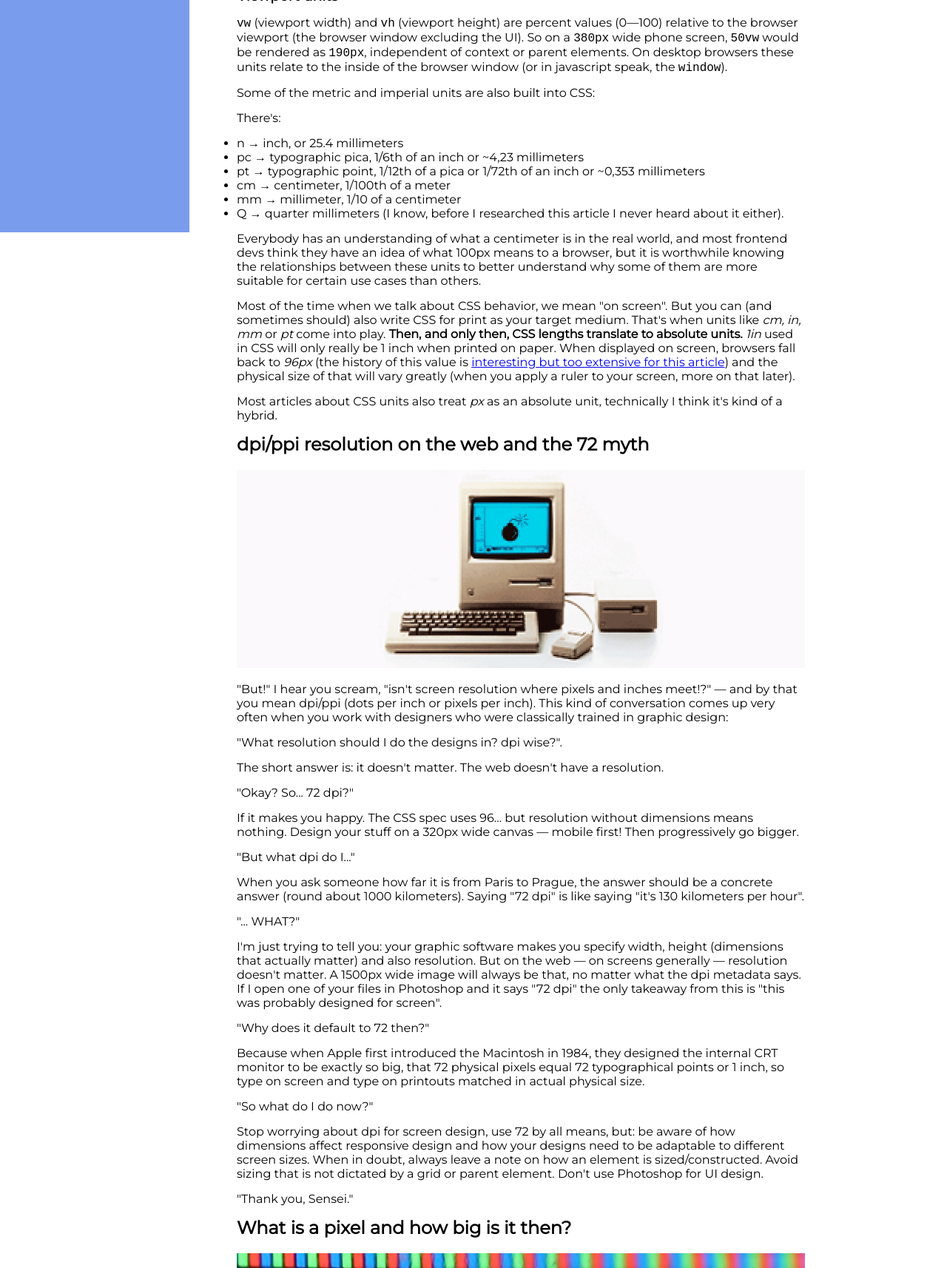
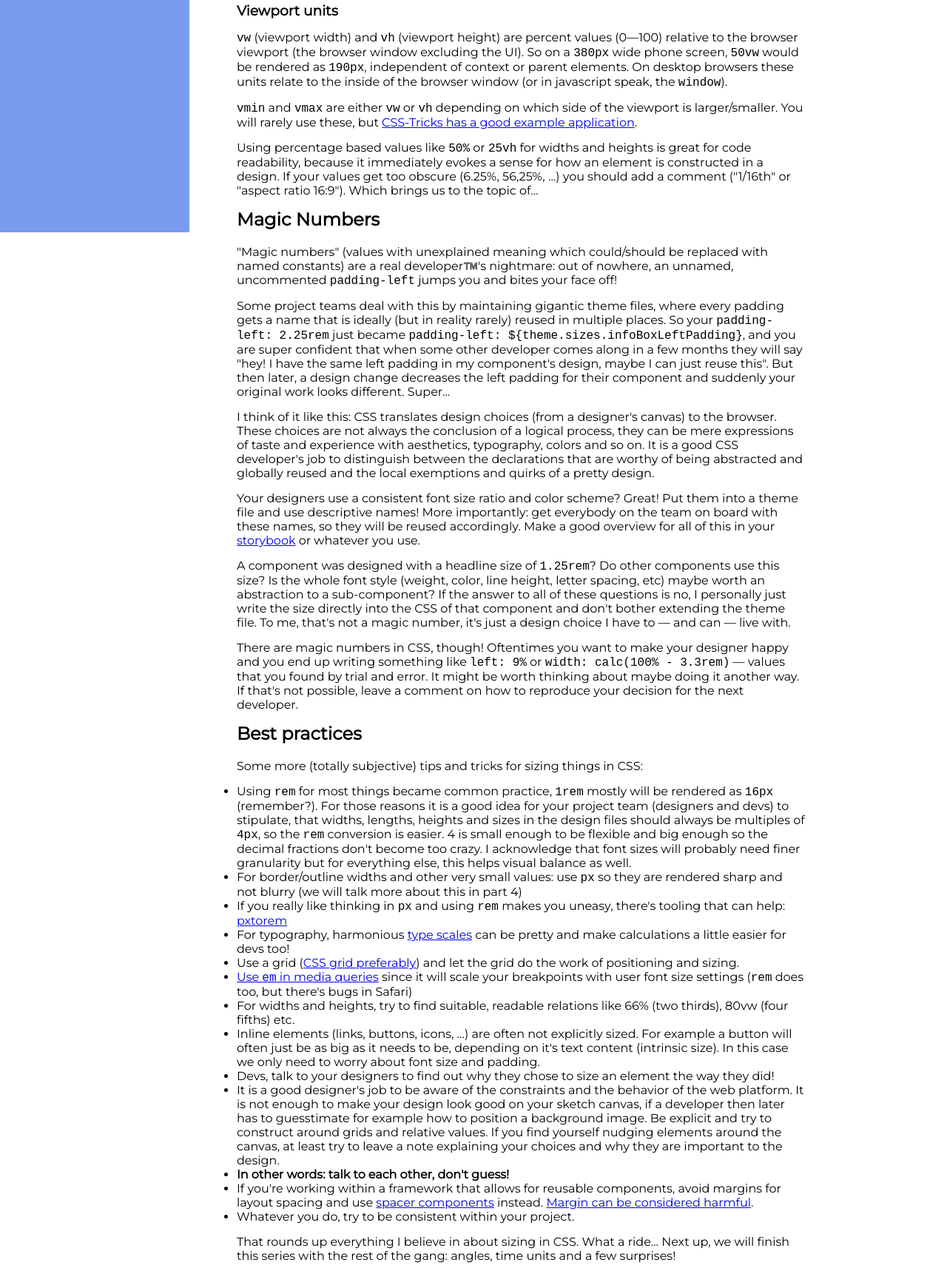
Before and after one commit to Hengselman/Week-1---Links-en-navigatie2, a plain HTML site: page artikel3.html in a window 1280 px wide. Shown: the part 486-2200 px from the top of the page at 74% size. Drawn offline with Linux system fonts and the light colour scheme.

Commit message:
Artikel 3 af

```diff
--- a/artikel3.html
+++ b/artikel3.html
@@ -46,140 +46,45 @@
             independent of context or parent elements.
             On desktop browsers these units relate to the inside of the browser window
             (or in javascript speak, the <code>window</code>).</p>
-          <p></p>
+          <p><code>vmin</code> and <code>vmax</code> are either <code>vw</code> or <code>vh</code> depending on which side of the
+            viewport is larger/smaller. You will rarely use these,
+            but <a href="https://css-tricks.com/simple-little-use-case-vmin/">CSS-Tricks has a good example application</a>.</p>
+          <p>Using percentage based values like <code>50%</code> or <code>25vh</code>
+            for widths and heights is great for code readability,
+            because it immediately evokes a sense for how an element is constructed in a design.
+            If your values get too obscure (6.25%, 56,25%, …) you should add a
+            comment ("1/16th" or "aspect ratio 16:9"). Which brings us to the topic of…</p>
         </section>
         <section>
-          <p>Some of the metric and imperial units are also built into CSS:</p>
-
-          <p>There's:</p>
-          <ul>
-            <li>n → inch, or 25.4 millimeters</li>
-            <li>pc → typographic pica, 1/6th of an inch or ~4,23 millimeters</li>
-            <li>pt → typographic point, 1/12th of a pica or 1/72th of an inch or ~0,353 millimeters</li>
-            <li>cm → centimeter, 1/100th of a meter</li>
-            <li>mm → millimeter, 1/10 of a centimeter</li>
-            <li>Q → quarter millimeters (I know, before I researched this article I never heard about it either).</li>
-          </ul>
+          <h2>Magic Numbers</h2>
+          <p>"Magic numbers" (values with unexplained meaning which could/should be
+            replaced with named constants) are a real developer™️'s nightmare:
+            out of nowhere, an unnamed, uncommented <code>padding-left</code> jumps you and bites your face off!</p>
+          <p>Some project teams deal with this by maintaining gigantic theme files, where every padding gets a name that is ideally (but in reality rarely) reused in multiple places. So your <code>padding-left: 2.25rem</code> just became <code>padding-left: ${theme.sizes.infoBoxLeftPadding}</code>, and you are super confident that when some other developer comes along in a few months they will say "hey! I have the same left padding in my component's design, maybe I can just reuse this". But then later, a design change decreases the left padding for their component and suddenly your original work looks different. Super...</p>
+          <p>I think of it like this: CSS translates design choices (from a designer's canvas) to the browser. These choices are not always the conclusion of a logical process, they can be mere expressions of taste and experience with aesthetics, typography, colors and so on. It is a good CSS developer's job to distinguish between the declarations that are worthy of being abstracted and globally reused and the local exemptions and quirks of a pretty design.</p>
+          <p>Your designers use a consistent font size ratio and color scheme? Great! Put them into a theme file and use descriptive names! More importantly: get everybody on the team on board with these names, so they will be reused accordingly. Make a good overview for all of this in your <a href="https://storybook.js.org/">storybook</a> or whatever you use.</p>
+          <p>A component was designed with a headline size of <code>1.25rem</code>? Do other components use this size? Is the whole font style (weight, color, line height, letter spacing, etc) maybe worth an abstraction to a sub-component? If the answer to all of these questions is no, I personally just write the size directly into the CSS of that component and don't bother extending the theme file. To me, that's not a magic number, it's just a design choice I have to — and can — live with.</p>
+          <p>There are magic numbers in CSS, though! Oftentimes you want to make your designer happy and you end up writing something like <code>left: 9%</code> or <code>width: calc(100% - 3.3rem)</code> — values that you found by trial and error. It might be worth thinking about maybe doing it another way. If that's not possible, leave a comment on how to reproduce your decision for the next developer.</p>
         </section>
         <section>
-          <p>Everybody has an understanding of what a centimeter is in the real world,
-          and most frontend devs think they have an idea of what 100px means to a browser,
-          but it is worthwhile knowing the relationships between these units to better understand why some
-          of them are more suitable for certain use cases than others.</p>
-        </section>
-        <section>
-          <p>Most of the time when we talk about CSS behavior, we mean "on screen".
-          But you can (and sometimes should) also write CSS for print as your target medium.
-          That's when units like <i>cm, in, mm</i> or <i>pt</i> come into play. <b>Then, and only then, CSS lengths translate to absolute units.</b>
-          <i>1in</i> used in CSS will only really be 1 inch when printed on paper.
-          When displayed on screen, browsers fall back to <i>96px</i> (the history of this value is <a href="https://www.scantips.com/no72dpib.html">interesting but too extensive for this article</a>)
-          and the physical size of that will vary greatly (when you apply a ruler to your screen, more on that later).</p>
-
-          <p>Most articles about CSS units also treat <i>px</i> as an absolute unit, technically I think it's kind of a hybrid.</p>
-        </section>
-        <section>
-          <h2>dpi/ppi resolution on the web and the 72 myth</h2>
-          <figure><img src="img/macintosh.webp" alt="A 1984 Macintosh computer with mouse and floppy driveA 1984 Macintosh computer with mouse and floppy drive"></figure>
-          <p>"But!" I hear you scream, "isn't screen resolution where pixels and inches meet!?" —
-          and by that you mean dpi/ppi (dots per inch or pixels per inch).
-          This kind of conversation comes up very often when you work with designers who were classically trained in graphic design:</p>
-
-          <p>"What resolution should I do the designs in? dpi wise?".</p>
-
-          <p>The short answer is: it doesn't matter. The web doesn't have a resolution.</p>
-
-          <p>"Okay? So... 72 dpi?"</p>
-
-          <p>If it makes you happy. The CSS spec uses 96... but resolution without dimensions means nothing.
-          Design your stuff on a 320px wide canvas — mobile first! Then progressively go bigger.</p>
-
-          <p>"But what dpi do I..."</p>
-
-          <p>When you ask someone how far it is from Paris to Prague, the answer should be a concrete answer
-          (round about 1000 kilometers). Saying "72 dpi" is like saying "it's 130 kilometers per hour".</p>
-
-          <p>"... WHAT?"</p>
-
-          <p>I'm just trying to tell you: your graphic software makes you specify width, height
-          (dimensions that actually matter) and also resolution. But on the web — on screens generally —
-          resolution doesn't matter. A 1500px wide image will always be that, no matter what the dpi metadata says.
-          If I open one of your files in Photoshop and it says "72 dpi" the only takeaway from this is "this was probably designed for screen".</p>
-
-          <p>"Why does it default to 72 then?"</p>
-
-          <p>Because when Apple first introduced the Macintosh in 1984, they designed the internal CRT monitor to be exactly so big,
-          that 72 physical pixels equal 72 typographical points or 1 inch,
-          so type on screen and type on printouts matched in actual physical size.</p>
-
-          <p>"So what do I do now?"</p>
-
-          <p>Stop worrying about dpi for screen design, use 72 by all means, but: be aware of how dimensions affect responsive design
-          and how your designs need to be adaptable to different screen sizes. When in doubt,
-          always leave a note on how an element is sized/constructed.
-          Avoid sizing that is not dictated by a grid or parent element. Don't use Photoshop for UI design.</p>
-
-          <p>"Thank you, Sensei."</p>
-        </section>
-        <section>
-          <h2>What is a pixel and how big is it then?</h2>
-          <figure><img src="img/pixels.webp" alt="close up photo of LCD display pixelsclose up photo of LCD display pixels"></figure>
-          <p>On the aforementioned Macintosh from 1984 1px in a (hypothetical) browser would equal one physical pixel of the CRT monitor.</p>
-
-          <p>Nowadays our displays are using a much higher pixel density,
-          so 1px is displayed using 2 or more physical pixels — this is called HiDPI (or retina for Apple users).
-          Display vendors all use different densities and sizes, so how could we really define what 1px relates to today?
-          The W3C's CSS spec solves this problem in a very cool and unusual way:</p>
-
-          <p>The reference pixel is the visual angle of one pixel on a device with a pixel density of 96dpi and a distance from the reader
-          of an arm's length. For a nominal arm's length of 28 inches, the visual angle is therefore about 0.0213 degrees.
-          For reading at arm's length, 1px thus corresponds to about 0.26 mm (1/96 inch).</p>
-
-          <p>(if this interests you further, I recommend this article)</p>
-
-          <p>On your screen right now, this is a 96px by 96px sized square:</p>
-
-          <figure><img class="pixels" src="img/96x96.png" alt="a 96px sized square"></figure>
-          <p>Go on, grab a ruler and measure the physical size of that square now! It will probably be different than on my 4K display:</p>
-
-          <figure><img src="img/96x96px_LG_4K.webp" alt="a ruler measuring the square on a screena ruler measuring the square on a screen"></figure>
-          <p>It comes out as a little less than 2 centimeters. I have another display right next to it, my MacBook's retina screen, let's see:</p>
-
-          <figure><img src="img/96x96px_AppleRetina.webp" alt="a ruler measuring the same square on another screen ruler measuring the same square on another screen"></figure>
-          <p>About 1.7 centimeters, not even close to the other one and in both cases not even near 1 inch!</p>
-
-          <p>I would argue that makes px a semi-relative unit. Relative to your display's size and pixel density that is.
-          But speaking in CSS, px is the only "absolute" unit that's really ever used when you layout on screens.
-          That's why I consider it hybrid.</p>
-        </section>
-        <section>
-          <h2>Conclusion</h2>
-          <p>We have now gained some insight into why size doesn't just matter — in web development it also tends to be relative.
-          This was meant as a primer for the rest of this series, where we will learn how CSS units all work together
-          and when to use which. To start things off, we will look at font relative units in the next part.</p>
-
-          Header photo by Charles Deluvio on Unsplash
-          <figure><img src="img/giphy.gif" alt="One more thing..."></figure>
-        </section>
-        <section>
-          <h2>Bonus: Paper sizes</h2>
-          <p>Wait! There's more! As a little post scriptum, here's my favorite piece of everyday engineering you never think about:
-          the ISO 216 international standard for paper sizes, most commonly known for A4.
-          If you ever become the last survivor of the apocalypse and you need to rebuild civilization,
-          remember these two key facts about how A4 is constructed and you'll be fine:</p>
-
+          <h2>Best practices</h2>
+          <p>Some more (totally subjective) tips and tricks for sizing things in CSS:</p>
           <ul>
-            <li class="paper">When you take a sheet of paper of any size A(n) (e.g. A4) and cut it in half height-wise,
-            you get two identical sheets of the next smaller size A(n-1) (e.g. A4 → A5).
-            That works, because of the aspect ratio of 1:√2 or about 1:1.41421356.
-            This also makes it easy to scale documents up or down to other A sizes... mind blowing!</li>
-
-            <li class="paper">A0 is defined as a sheet of paper with the aforementioned aspect ratio and a total area of 1m².
-            So every size An has an area of 1/2ⁿ m² (for example A4 is 1/16m²). This also helps weight calculations:
-            40 sheets of A4 paper with a paper weight of 80g/m² thus weigh: 40 × 1/16m² × 80g/m² = 200g. <em>EASY PEASY!</em></li>
+            <li>Using <code>rem</code> for most things became common practice, <code>1rem</code> mostly will be rendered as <code>16px</code> (remember?). For those reasons it is a good idea for your project team (designers and devs) to stipulate, that widths, lengths, heights and sizes in the design files should always be multiples of <code>4px</code>, so the <code>rem</code> conversion is easier. 4 is small enough to be flexible and big enough so the decimal fractions don't become too crazy. I acknowledge that font sizes will probably need finer granularity but for everything else, this helps visual balance as well.</li>
+            <li>For border/outline widths and other very small values: use <code>px</code> so they are rendered sharp and not blurry (we will talk more about this in part 4)</li>
+            <li>If you really like thinking in <code>px</code> and using <code>rem</code> makes you uneasy, there's tooling that can help: <a href="https://github.com/cuth/postcss-pxtorem">pxtorem</a></li>
+            <li>For typography, harmonious <a href="https://type-scale.com/">type scales</a> can be pretty and make calculations a little easier for devs too!</li>
+            <li>Use a grid (<a href="https://cssgridgarden.com/">CSS grid preferably</a>) and let the grid do the work of positioning and sizing.</li>
+            <li><a href="https://zellwk.com/blog/media-query-units/">Use <code>em</code> in media queries</a> since it will scale your breakpoints with user font size settings (<code>rem</code> does too, but there's bugs in Safari)</li>
+            <li>For widths and heights, try to find suitable, readable relations like 66% (two thirds), 80vw (four fifths) etc.</li>
+            <li>Inline elements (links, buttons, icons, …) are often not explicitly sized. For example a button will often just be as big as it needs to be, depending on it's text content (intrinsic size). In this case we only need to worry about font size and padding.</li>
+            <li>Devs, talk to your designers to find out why they chose to size an element the way they did!</li>
+            <li>It is a good designer's job to be aware of the constraints and the behavior of the web platform. It is not enough to make your design look good on your sketch canvas, if a developer then later has to guesstimate for example how to position a background image. Be explicit and try to construct around grids and relative values. If you find yourself nudging elements around the canvas, at least try to leave a note explaining your choices and why they are important to the design.</li>
+            <li><b>In other words: talk to each other, don't guess!</b></li>
+            <li>If you're working within a framework that allows for reusable components, avoid margins for layout spacing and use <a href="https://styled-system.com/guides/spacing/">spacer components</a> instead. <a href="https://mxstbr.com/thoughts/margin/">Margin can be considered harmful</a>.</li>
+            <li>Whatever you do, try to be consistent within your project.</li>
           </ul>
-
-          <figure><img src="img/iso-216.webp" alt="Schema drawing of how paper sizes are constructed"></figure>
-          <p>This has nothing to do with CSS, but I love it and I mention it as often as I can!</p>
+          <p>That rounds up everything I believe in about sizing in CSS. What a ride... Next up, we will finish this series with the rest of the gang: angles, time units and a few surprises!</p>
         </section>
         <details>
           <summary> An article on how to use CSS units.</summary>
--- a/main.css
+++ b/main.css
@@ -29,6 +29,10 @@ h1{
 
 h2{
   margin-bottom: 20px;
+}
+
+blockquote{
+  margin-top: 20px;
 }
 
 section{
```
